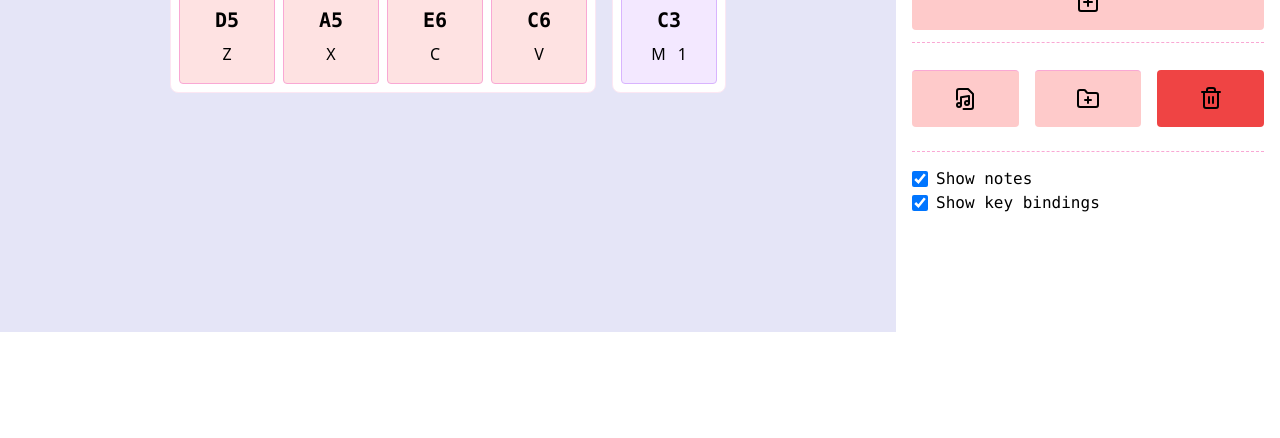
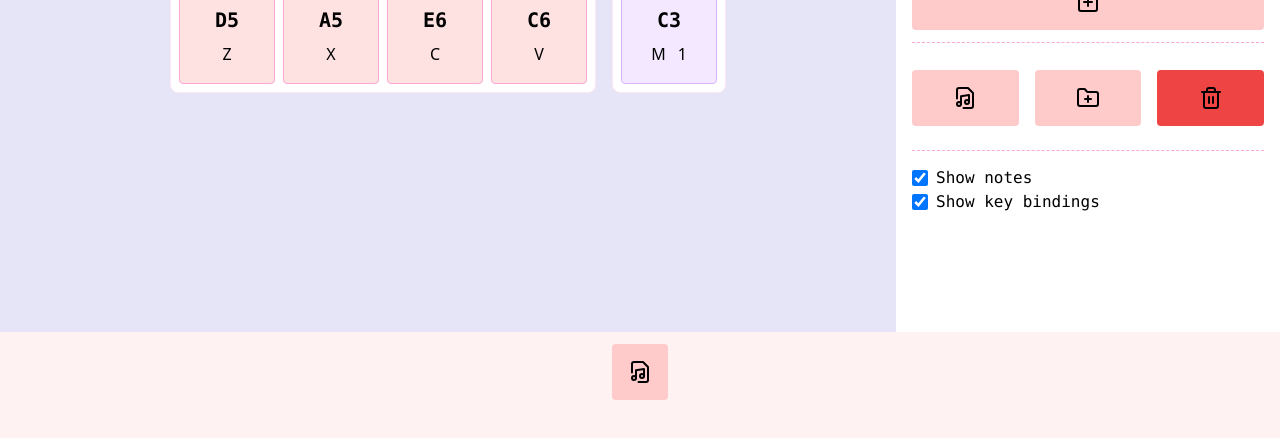
Before and after one commit to KaustubhKumar05/SoundBoard, a React (Vite) app in the folder client/: page / in a window 1280 px wide. Shown: the part 468-906 px from the top of the page. Before the commit the page ends 800 px from the top, so only its background shows below. Built offline with nearby package versions, Linux system fonts and the light colour scheme; no server answers.

Commit message:
init: recording section

```diff
--- a/client/src/App.tsx
+++ b/client/src/App.tsx
@@ -1,27 +1,46 @@
 import React from "react";
+import useAppStore from "./store/app";
 import useBoardStore from "./store/board";
 import { Config } from "./components/Sidebar/Config";
 import { Section } from "./components/Board/Section";
 import "./styles/index.css";
+import { ANIMATION, MODE, STANDARD_LENGTH } from "./constants";
+import { Recorder } from "./components/Recording/Recorder";
 
 function App() {
+  const currentMode = useAppStore((store) => store.currentMode);
   const buttons = useBoardStore((store) => store.buttons);
   const loops = useBoardStore((store) => store.loops);
 
   return (
     <main
-      className=" bg-blue-50 h-screen flex justify-center items-center gap-4"
+      className="relative h-screen bg-blue-50"
       style={{
         backgroundImage:
           "radial-gradient(#444cf7 0.5px, transparent 0.5px), radial-gradient(#444cf7 0.5px, #e5e5f7 0.5px)",
         backgroundSize: "20px 20px",
         backgroundPosition: "0 0,10px 10px",
-        width: "calc(100vw - 384px)",
       }}
     >
-      <Section pads={buttons} />
-      <Section pads={loops} />
+      <section
+        className="flex justify-center items-center gap-4"
+        style={{
+          width:
+            currentMode === MODE.BOARD
+              ? `calc(100vw - ${STANDARD_LENGTH}px)`
+              : "100vw",
+          height:
+            currentMode === MODE.BOARD
+              ? "100vh"
+              : `calc(100vh - ${STANDARD_LENGTH}px)`,
+          transition: ANIMATION,
+        }}
+      >
+        <Section pads={buttons} />
+        <Section pads={loops} />
+      </section>
       <Config />
+      <Recorder />
     </main>
   );
 }
--- /dev/null
+++ b/client/src/components/Recording/Recorder.tsx
@@ -0,0 +1,27 @@
+import React from "react";
+import useAppStore from "../../store/app";
+import { STANDARD_LENGTH } from "../../constants";
+import { ToggleMode } from "../Sidebar/ToggleMode";
+
+export const Recorder = () => {
+  const [currentMode, setCurrentMode] = useAppStore((store) => [
+    store.currentMode,
+    store.setCurrentMode,
+  ]);
+
+  return (
+    <section
+      className="w-full bg-red-50 flex justify-center"
+      style={{
+        height: STANDARD_LENGTH + "px",
+        // backgroundColor: "#e5e5f7",
+        // opacity: 0.8,
+        // backgroundSize: "20px 20px",
+        // backgroundImage:
+        //   "repeating-linear-gradient(0deg, #444cf7, #444cf7 1px, #e5e5f7 1px, #e5e5f7)",
+      }}
+    >
+      <ToggleMode />
+    </section>
+  );
+};
--- a/client/src/components/Sidebar/AddBoard.tsx
+++ b/client/src/components/Sidebar/AddBoard.tsx
@@ -11,7 +11,7 @@ export const AddBoard = () => {
   return (
     <button
       title="Create a new board"
-      className="bg-red-200 p-4 my-3 w-full cursor-pointer hover:bg-red-300 rounded border-t border-pink-300 flex justify-center"
+      className="bg-red-200 p-4 my-3 w-full cursor-pointer hover:bg-red-300 rounded flex justify-center"
       onClick={() => {
         setBoardName(`New Board ${Date.now()}`);
         setHasUnsavedChanges(true);
--- a/client/src/components/Sidebar/Config.tsx
+++ b/client/src/components/Sidebar/Config.tsx
@@ -1,4 +1,5 @@
 import React from "react";
+import useAppStore from "../../store/app";
 import useBoardStore from "../../store/board";
 import { BoardMetadata } from "../Board/BoardMetadata";
 import { AddPad } from "./AddPad";
@@ -8,13 +9,21 @@ import { BoardList } from "./BoardList";
 import { DeleteBoard } from "./DeleteBoard";
 import { AddBoard } from "./AddBoard";
 import { Separator } from "./Separator";
-import { RecordButton } from "./RecordButton";
+import { ToggleMode } from "./ToggleMode";
+import { ANIMATION, MODE, STANDARD_LENGTH } from "../../constants";
 // import { Todos } from "./Todos";
 
 export const Config = () => {
+  const currentMode = useAppStore((store) => store.currentMode);
   const selectedPad = useBoardStore((store) => store.selectedPad);
   return (
-    <section className="config h-screen w-96 bg-white fixed right-0 p-4 flex flex-col justify-center">
+    <section
+      className="h-screen w-96 bg-white absolute top-0 p-4 flex flex-col justify-center"
+      style={{
+        transition: ANIMATION,
+        right: currentMode === MODE.BOARD ? "0" : `-${STANDARD_LENGTH}px`,
+      }}
+    >
       <BoardList />
       <Separator />
       <BoardMetadata />
@@ -22,7 +31,7 @@ export const Config = () => {
       {selectedPad ? <UpdatePad /> : <AddPad />}
       <Separator />
       <div className="flex gap-4">
-        <RecordButton />
+        <ToggleMode grow={true} />
         <AddBoard />
         <DeleteBoard />
       </div>
--- a/client/src/components/Sidebar/RecordButton.tsx
+++ /dev/null
@@ -1,10 +0,0 @@
-import React from "react";
-import { FileMusic } from "lucide-react";
-
-export const RecordButton = () => {
-  return (
-    <button title="Record tracks" className="bg-red-200 p-4 my-3 w-full cursor-pointer hover:bg-red-300 rounded border-t border-pink-300 flex justify-center">
-      <FileMusic />
-    </button>
-  );
-};
--- /dev/null
+++ b/client/src/components/Sidebar/ToggleMode.tsx
@@ -0,0 +1,24 @@
+import React from "react";
+import { FileMusic, KeyboardMusic } from "lucide-react";
+import useAppStore from "../../store/app";
+import { MODE } from "../../constants";
+
+export const ToggleMode = ({ grow = false }) => {
+  const [currentMode, setCurrentMode] = useAppStore((store) => [
+    store.currentMode,
+    store.setCurrentMode,
+  ]);
+  const recorderMode = currentMode === MODE.RECORDER;
+
+  return (
+    <button
+      title={recorderMode ? "Configure board" : "Record tracks"}
+      className={`bg-red-200 p-4 my-3 ${
+        grow ? "w-full" : "w-max"
+      } cursor-pointer hover:bg-red-300 rounded flex justify-center h-max`}
+      onClick={() => setCurrentMode(recorderMode ? MODE.BOARD : MODE.RECORDER)}
+    >
+      {recorderMode ? <KeyboardMusic /> : <FileMusic />}
+    </button>
+  );
+};
--- a/client/src/constants/index.ts
+++ b/client/src/constants/index.ts
@@ -4,3 +4,7 @@ export const MODE = {
 };
 
 export const DURATION = "8n";
+
+export const ANIMATION = "all 400ms ease"
+
+export const STANDARD_LENGTH = 384
--- a/client/src/store/app.ts
+++ b/client/src/store/app.ts
@@ -3,7 +3,7 @@ import { AppStore } from "../types/index";
 import { MODE } from "../constants";
 
 const useAppStore = create<AppStore>((set) => ({
-  currentMode: MODE.RECORDER,
+  currentMode: MODE.BOARD,
   setCurrentMode: (mode: string) => set({ currentMode: mode }),
   hasUnsavedChanges: false,
   setHasUnsavedChanges: (status: boolean) => set({ hasUnsavedChanges: status }),
@@ -15,6 +15,8 @@ const useAppStore = create<AppStore>((set) => ({
   setShowNotes: (bool: boolean) => set({ showNotes: bool }),
   showKeyBindings: true,
   setShowKeyBindings: (bool: boolean) => set({ showKeyBindings: bool }),
+  isRecording: false,
+  setIsRecording: (bool: boolean) => set({ isRecording: bool }),
 }));
 
 export default useAppStore;
--- a/client/src/types/index.ts
+++ b/client/src/types/index.ts
@@ -34,4 +34,6 @@ export type AppStore = {
   setShowNotes: (bool: boolean) => void;
   showKeyBindings: boolean;
   setShowKeyBindings: (bool: boolean) => void;
+  isRecording: boolean;
+  setIsRecording: (bool: boolean) => void;
 };
```
